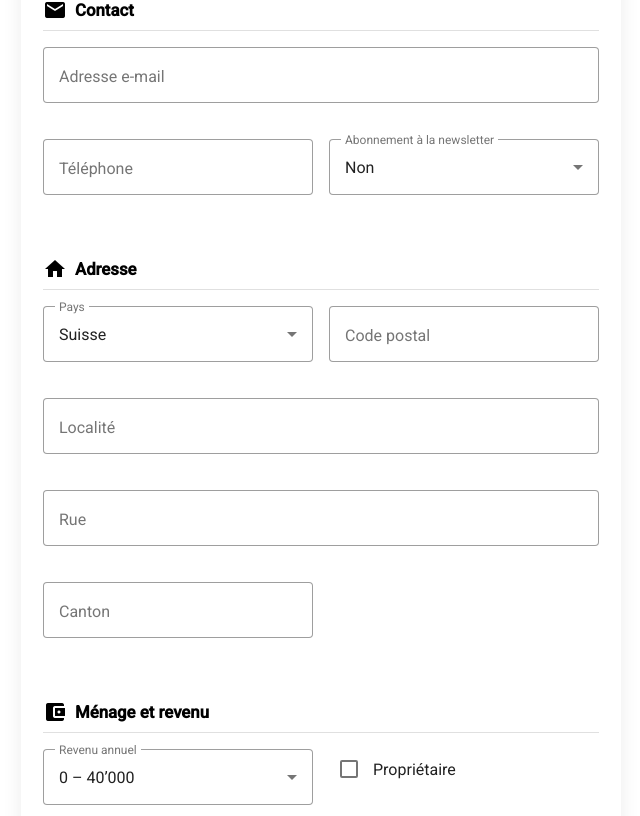
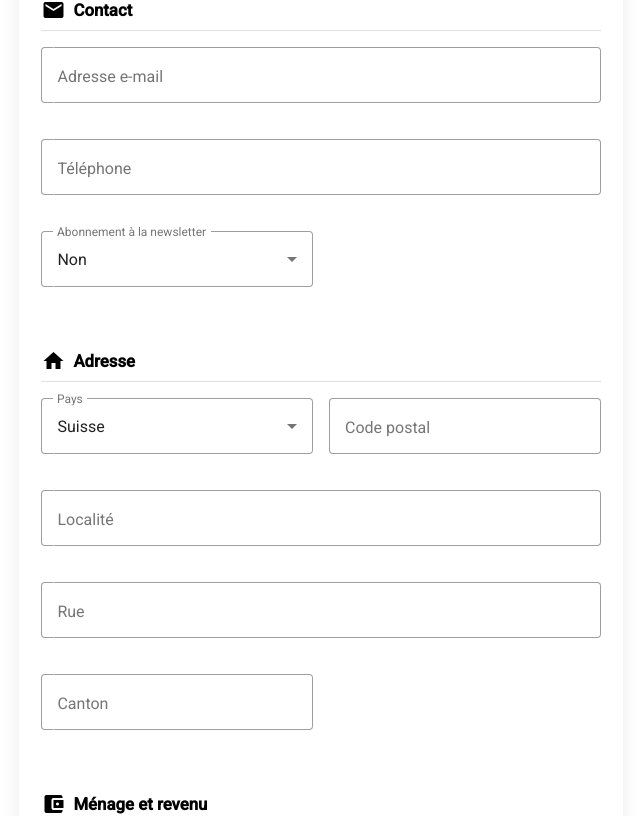
Before and after one commit to francoisbrouchoud/bike-buyer-form, an Angular app: page / in a window 1280 px wide. Shown: the part 615-1431 px from the top of the page, without its empty margins (341-981 px from the left). Built offline with nearby package versions, Linux system fonts and the light colour scheme.

Commit message:
feat: email and phone regex

```diff
--- a/src/app/features/registration-form.component.html
+++ b/src/app/features/registration-form.component.html
@@ -62,12 +62,18 @@
 
     <mat-form-field appearance="outline" class="col-2">
       <mat-label>Adresse e-mail</mat-label>
-      <input matInput formControlName="emailAddress">
+      <input matInput type="email" formControlName="emailAddress" autocomplete="email">
+      <mat-error *ngIf="form.controls.emailAddress.hasError('pattern')">
+        Adresse e‑mail invalide
+      </mat-error>
     </mat-form-field>
 
-    <mat-form-field appearance="outline">
+    <mat-form-field appearance="outline" class="col-2">
       <mat-label>Téléphone</mat-label>
-      <input matInput formControlName="phoneNumber">
+      <input matInput type="tel" formControlName="phoneNumber" autocomplete="tel">
+      <mat-error *ngIf="form.controls.phoneNumber.hasError('pattern')">
+        Numéro de téléphone invalide
+      </mat-error>
     </mat-form-field>
 
     <mat-form-field appearance="outline">
@@ -154,7 +160,7 @@
       </mat-select>
     </mat-form-field>
 
-    <mat-checkbox formControlName="homeOwner">Propriétaire</mat-checkbox>
+    <mat-checkbox formControlName="homeOwner">Propriétaire de son logement</mat-checkbox>
 
     <mat-form-field appearance="outline">
       <mat-label>Nombre de voitures</mat-label>
--- a/src/app/features/registration-form.component.ts
+++ b/src/app/features/registration-form.component.ts
@@ -43,6 +43,9 @@ const YEARLY_INCOME_OPTIONS = [
   { value: '90001-120000',   key: '90’001 – 120’000',    mid: 105000, level:4 },
   { value: 'greater than 120000', key: 'Plus de 120’000', mid: 120000, level:5 },
 ] as const;
+
+const EMAIL_REGEX = /^[^\s@]+@[^\s@]+\.[^\s@]{2,}$/;
+const PHONE_REGEX= /^(?=(?:.*\d){6,})[0-9+().\-\/\sx]+$/i;
 
 
 @Component({
@@ -93,8 +96,8 @@ export class RegistrationFormComponent implements OnInit {
     birthDate: [null as Date | null],
     height:    [null, [Validators.min(100), Validators.max(275)]],
     maritalStatus: [''],
-    emailAddress: [''],
-    phoneNumber: [''],
+    emailAddress: ['', [Validators.pattern(EMAIL_REGEX)]],
+    phoneNumber: ['', [Validators.pattern(PHONE_REGEX)]],
     emailPromotion: [0],
     country: ['CH' as Country],
     zip:     [''],
```
